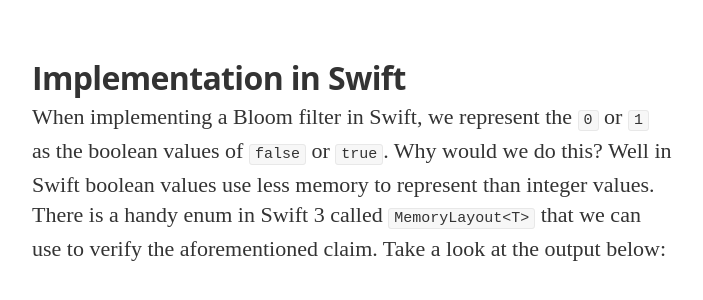
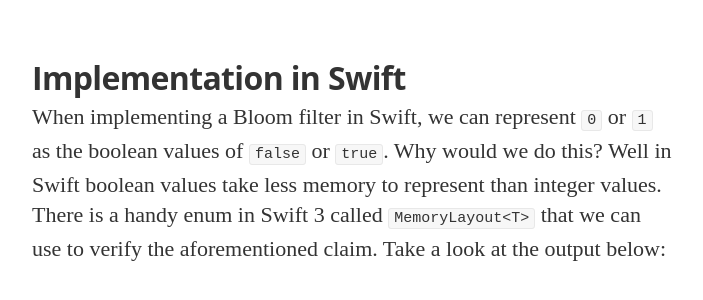
Before and after one commit to nathankrishnan/nathankrishnan.github.io, a Jekyll site: the page built from _posts/2017-03-18-bloomfilter.md, in a window 1280 px wide and 900 px high, scrolled down 3094 px. Shown: the part 156-456 px from the top of the window, without its empty margins (288-991 px from the left). Built offline with Jekyll 4.4.1, drawn with Linux system fonts in a browser that asks for light colours; nearby versions of some CDN libraries; some web fonts are replaced; comment, search, counter and statistics services are not loaded.

Commit message:
Update 2017-03-18-bloomfilter.md

````diff
--- a/_posts/2017-03-18-bloomfilter.md
+++ b/_posts/2017-03-18-bloomfilter.md
@@ -48,7 +48,7 @@
 These two bit values indicate to the Bloom filter that you've inserted the string *"virus.io"*. To recap: instead of storing the actual string value we can run the string through several hash functions to give us a unique signature, which we can then map to a position in the array.
 
 # Implementation in Swift
-When implementing a Bloom filter in Swift, we represent the ```0``` or ```1``` as the boolean values of ```false``` or ```true```.  Why would we do this?  Well in Swift boolean values use less memory to represent than integer values.  There is a handy enum in Swift 3 called ```MemoryLayout<T>``` that we can use to verify the aforementioned claim.  Take a look at the output below:
+When implementing a Bloom filter in Swift, we can represent ```0``` or ```1``` as the boolean values of ```false``` or ```true```.  Why would we do this?  Well in Swift boolean values take less memory to represent than integer values.  There is a handy enum in Swift 3 called ```MemoryLayout<T>``` that we can use to verify the aforementioned claim.  Take a look at the output below:
 ```swift
 print(MemoryLayout<Bool>.size)
 // A Bool is represented with 1 byte
````
